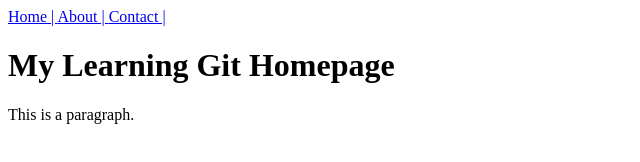
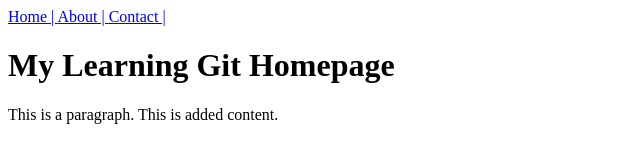
Before and after one commit to gassa097/LearningGit, a plain HTML site: page Homepage.html in a window 1280 px wide. Shown: the whole page, without its empty margins (0-640 px from the left). Drawn offline with Linux system fonts and the light colour scheme.

Commit message:
Adding more content to paragraph
Add content

```diff
--- a/Homepage.html
+++ b/Homepage.html
@@ -8,6 +8,6 @@
     </nav>
 
     <h1>My Learning Git Homepage</h1>
-    <p>This is a paragraph.</p>
+    <p>This is a paragraph. This is added content.</p>
   </body>
 </html>
```
